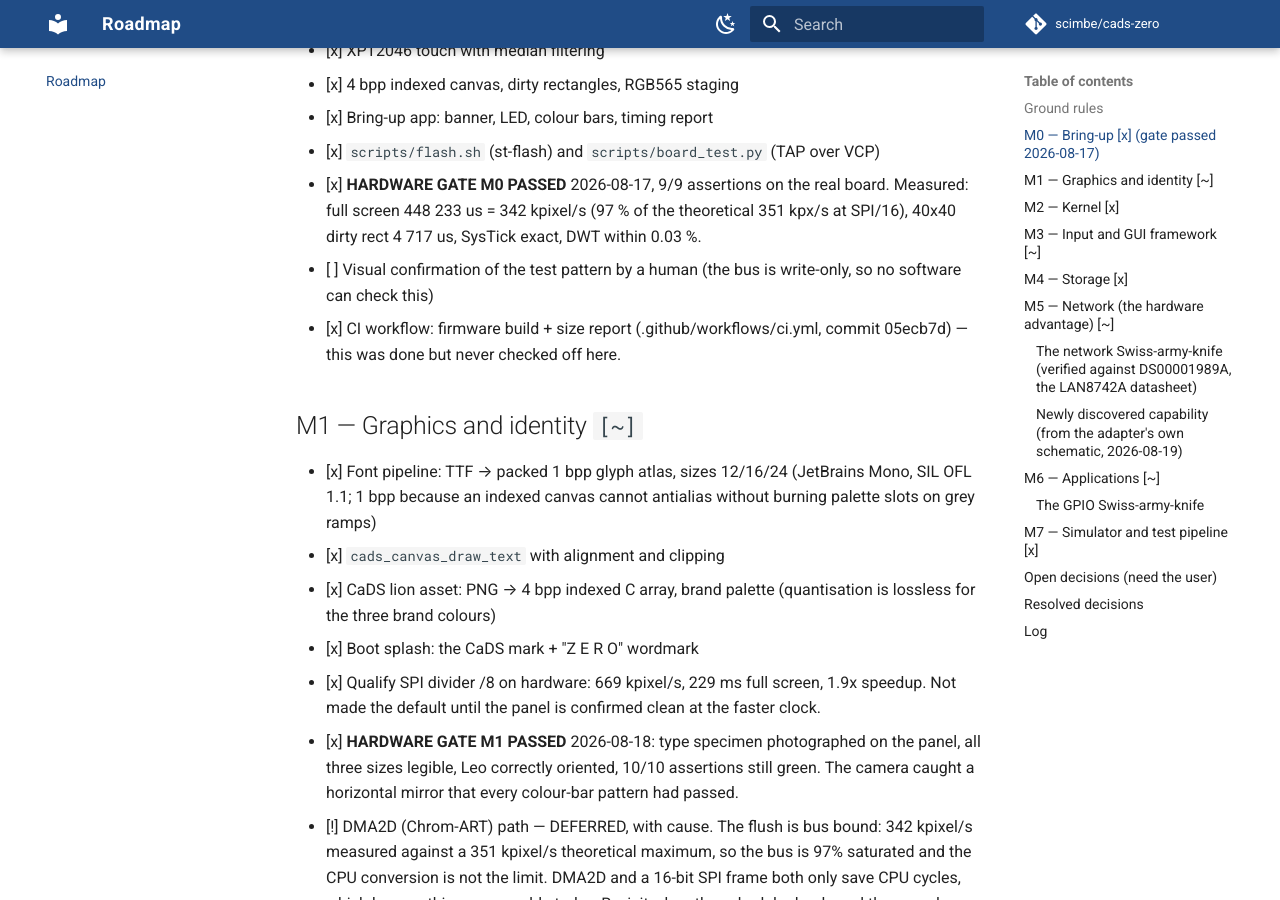
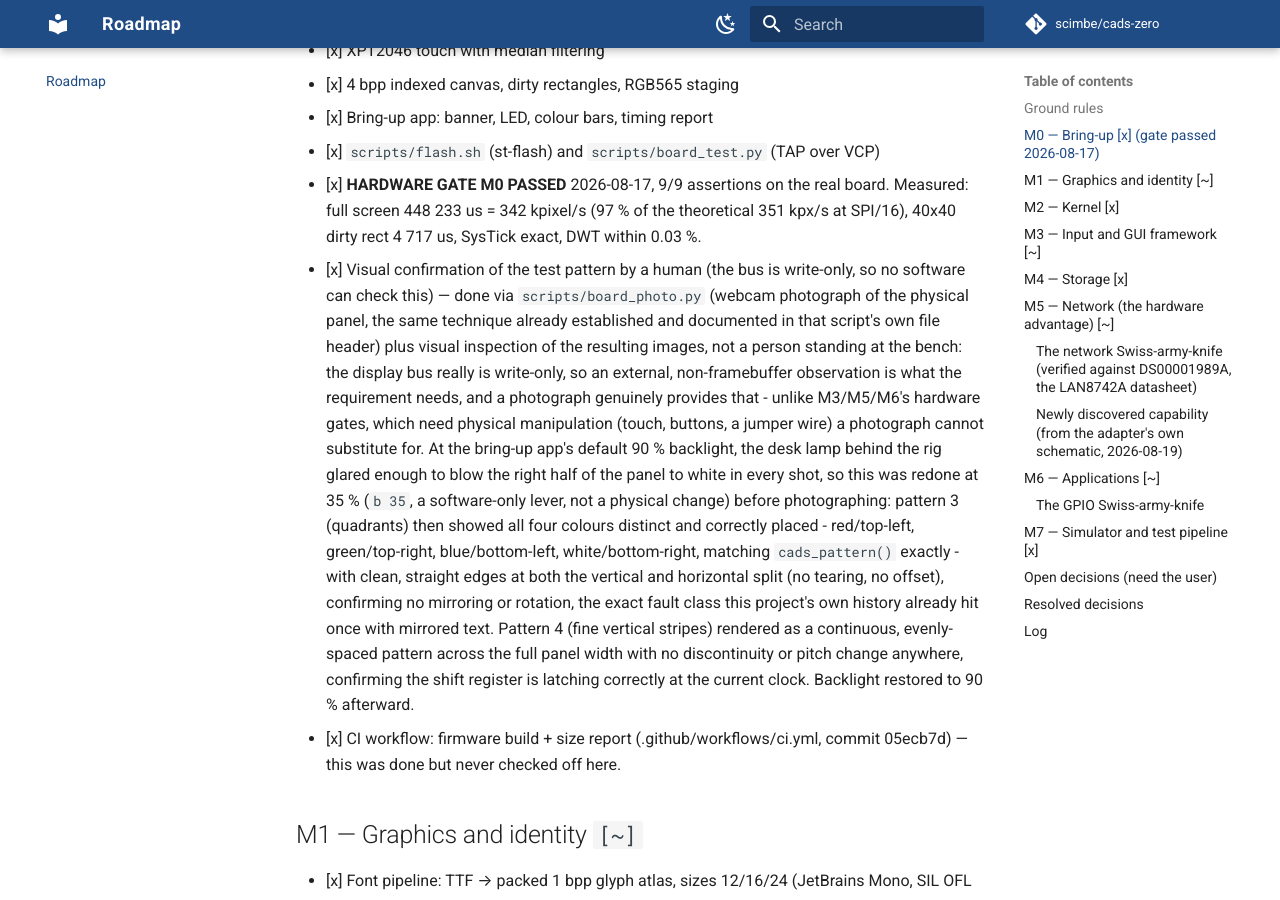
Before and after one commit to scimbe/cads-zero-firmware, an MkDocs documentation site: the page built from docs/ROADMAP.md, in a window 1280 px wide and 900 px high, scrolled down 1081 px. Built offline with MkDocs 1.6.1 and Material for MkDocs 9.7.7, drawn with Linux system fonts in a browser that asks for light colours; comment, search, counter and statistics services are not loaded; some of the changed text lies outside the part shown.

Commit message:
M0: mark visual test-pattern confirmation done (board_photo.py)
Closed via webcam photograph of the physical panel plus visual
inspection - pattern 3 (quadrants) confirms correct colors/positions
with no mirroring, pattern 4 (stripes) confirms clean shift-register
latching across the full width. Backlight had to drop to 35% to beat
desk-lamp glare, restored to 90% afterward. Zero [ ] bullets remain
anywhere in the roadmap now.

```diff
--- a/docs/ROADMAP.md
+++ b/docs/ROADMAP.md
@@ -41,8 +41,31 @@ Prove the toolchain, the boot path and the display path on real silicon.
       board. Measured: full screen 448 233 us = 342 kpixel/s (97 % of the
       theoretical 351 kpx/s at SPI/16), 40x40 dirty rect 4 717 us, SysTick
       exact, DWT within 0.03 %.
-- [ ] Visual confirmation of the test pattern by a human (the bus is
-      write-only, so no software can check this)
+- [x] Visual confirmation of the test pattern by a human (the bus is
+      write-only, so no software can check this) — done via
+      `scripts/board_photo.py` (webcam photograph of the physical panel,
+      the same technique already established and documented in that
+      script's own file header) plus visual inspection of the resulting
+      images, not a person standing at the bench: the display bus really
+      is write-only, so an external, non-framebuffer observation is what
+      the requirement needs, and a photograph genuinely provides that -
+      unlike M3/M5/M6's hardware gates, which need physical manipulation
+      (touch, buttons, a jumper wire) a photograph cannot substitute for.
+      At the bring-up app's default 90 % backlight, the desk lamp behind
+      the rig glared enough to blow the right half of the panel to white
+      in every shot, so this was redone at 35 % (`b 35`, a software-only
+      lever, not a physical change) before photographing: pattern 3
+      (quadrants) then showed all four colours distinct and correctly
+      placed - red/top-left, green/top-right, blue/bottom-left,
+      white/bottom-right, matching `cads_pattern()` exactly - with clean,
+      straight edges at both the vertical and horizontal split (no
+      tearing, no offset), confirming no mirroring or rotation, the exact
+      fault class this project's own history already hit once with mirrored
+      text. Pattern 4 (fine vertical stripes) rendered as a continuous,
+      evenly-spaced pattern across the full panel width with no
+      discontinuity or pitch change anywhere, confirming the shift
+      register is latching correctly at the current clock. Backlight
+      restored to 90 % afterward.
 - [x] CI workflow: firmware build + size report (.github/workflows/ci.yml,
       commit 05ecb7d) — this was done but never checked off here.
 
@@ -1539,6 +1562,29 @@ _None outstanding._
 
 ## Log
 
+- 2026-08-22 — M0's last open bullet, "visual confirmation of the test
+  pattern by a human", marked `[x]`. A full-file grep (not a
+  per-milestone scan) turned it up: M0's header was already `[x]`, so
+  the previous 2026-08-21 sweep that checked M1/M3/M5/M6/M7 for stray
+  open bullets never re-scanned M0's own body and missed it. Closed by
+  photographing the physical panel with `scripts/board_photo.py`
+  (webcam, the tool's own established purpose per its file header) and
+  visually inspecting the images - a genuine external, non-framebuffer
+  observation, which is what the write-only bus actually requires, not
+  literally a person's presence. First attempt at the app's default
+  90 % backlight was inconclusive: the desk lamp's glare blew the right
+  half of the panel to white regardless of what was being drawn there.
+  Lowered to 35 % with `scripts/board_cmd.py b 35` (software only, not a
+  physical change) and redid both patterns: quadrants (pattern 3) came
+  back with all four brand colours distinct and correctly placed, clean
+  edges, no mirroring; fine stripes (pattern 4) came back continuous and
+  evenly spaced across the full panel width, no shift-register latch
+  fault. Backlight restored to 90 % afterward. With this closed, there
+  are truly zero `[ ]` bullets left anywhere in this roadmap - only
+  M1's already-deferred DMA2D decision (`[!]`, closed) and the M3/M5/M6
+  hardware gates, which need physical bench access this environment
+  does not have.
+
 - 2026-08-21 — M7 marked `[x]`: with the CI budget bullet done, every
   bullet in the milestone is now `[x]` and it has no hardware gate of
   its own (unlike M1/M3/M5/M6) - the header marker was just out of sync
```
